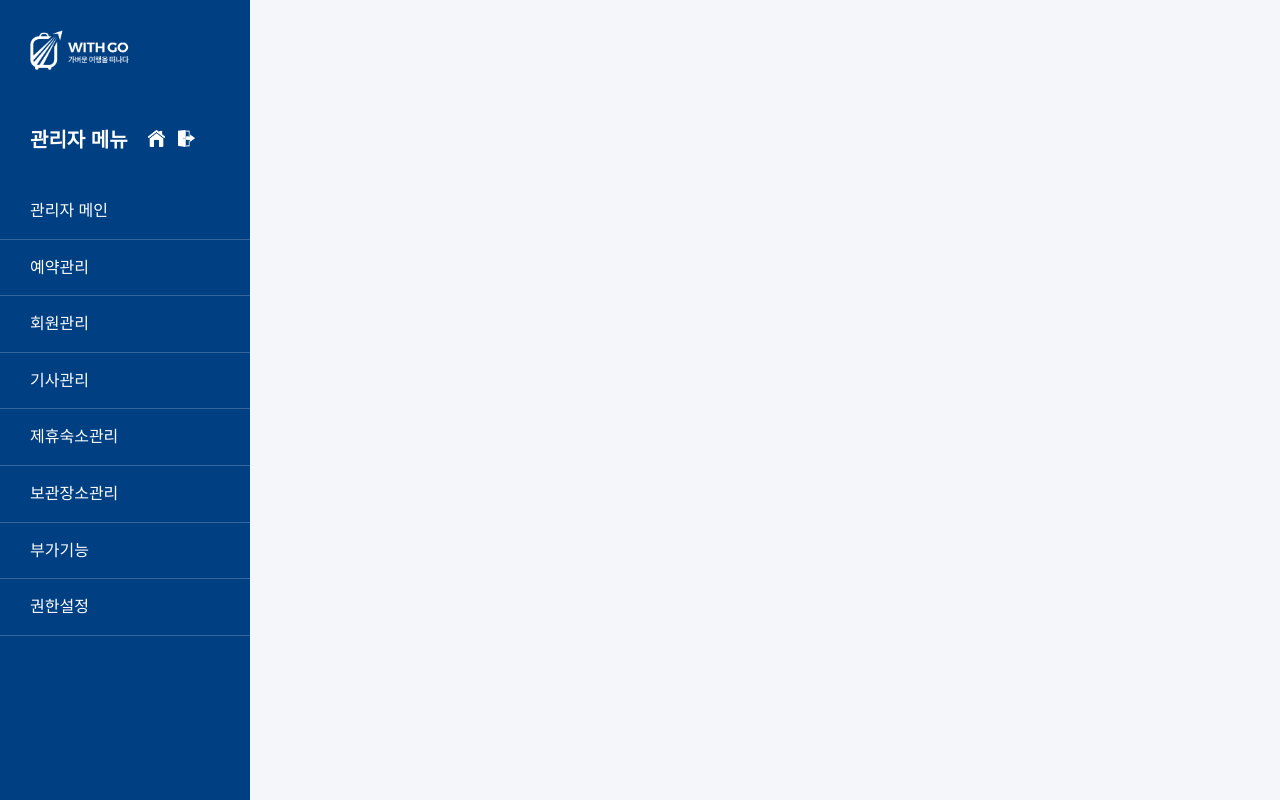
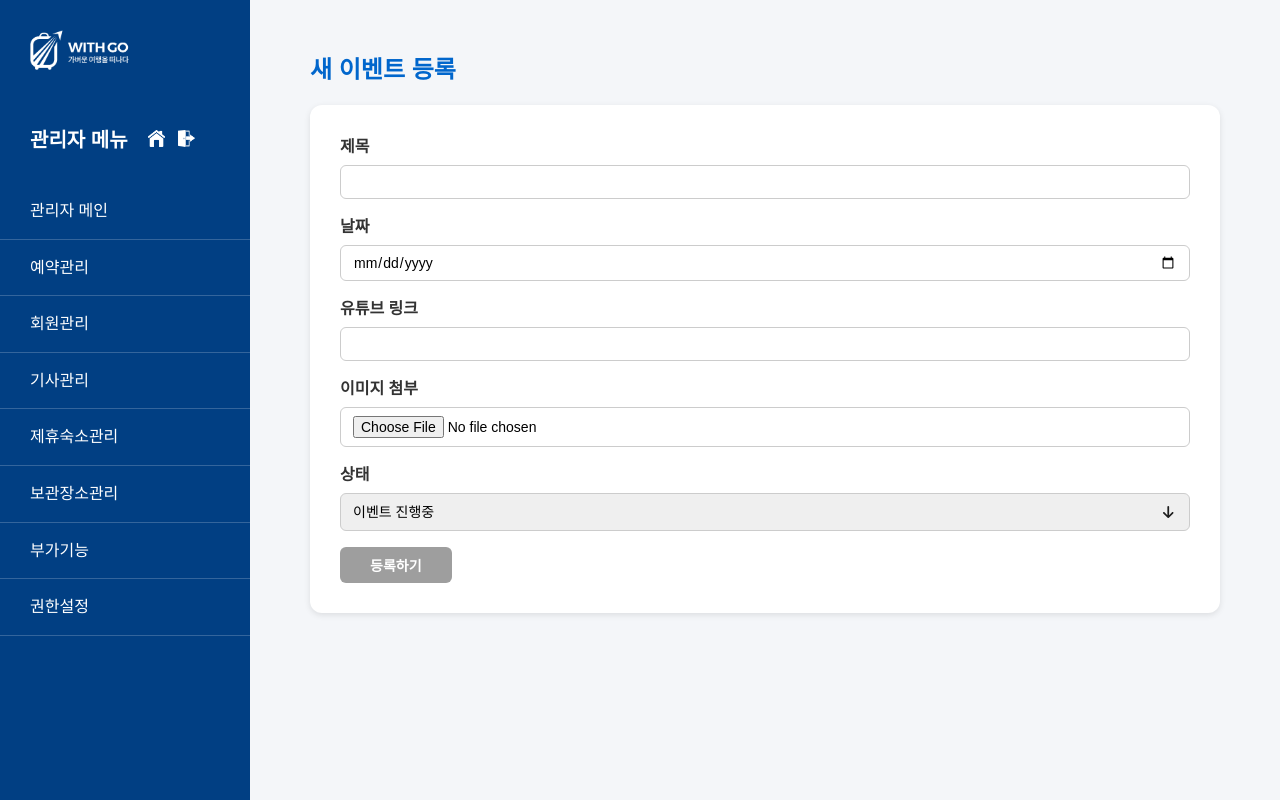
Before and after one commit to cjo3o/with_go_admin, a React (Vite) app: page /event-add in a window 1280 px wide. Built offline with nearby package versions, Linux system fonts and the light colour scheme.

Commit message:
이벤트추가페이지 작업중

```diff
--- a/package.json
+++ b/package.json
@@ -10,6 +10,8 @@
     "preview": "vite preview"
   },
   "dependencies": {
+    "@fortawesome/free-solid-svg-icons": "^6.7.2",
+    "@fortawesome/react-fontawesome": "^0.2.2",
     "@supabase/supabase-js": "^2.49.4",
     "react": "^19.0.0",
     "react-dom": "^19.0.0",
--- a/src/App.jsx
+++ b/src/App.jsx
@@ -13,6 +13,7 @@ import StorageCreate from "./pages/StorageCreate.jsx";
 
 
 import EventList from "./pages/Event_promotion.jsx";
+import EventAdd from "./pages/Event_add.jsx";
 
 
 function App() {
@@ -32,6 +33,8 @@ function App() {
                         <Route path="/storage/create" element={<StorageCreate />} />
 
                         <Route path="/event-promotion" element={<EventList />} />
+                        <Route path="/event-add" element={<EventAdd />} />
+
 
                     </Routes>
                 </BrowserRouter>
--- a/src/css/Evpro.css
+++ b/src/css/Evpro.css
@@ -103,16 +103,17 @@ th {
 }
 
 .btn-add {
-    width: 115px;
-    height: 30px;
-    background-color: rgb(0, 102, 204);
+    padding: 8px 11px;
+    background-color: rgb(158, 158, 158);
     color: white;
     border: none;
     border-radius: 5px;
     cursor: pointer;
     box-sizing: border-box;
-    margin-right: 40px;
+}
 
+.btn-add:hover {
+    background-color: rgb(0, 102, 204);
 }
 
 .btn-group {
@@ -126,7 +127,6 @@ th {
     margin-top: 10px;
     display: flex;
     justify-content: flex-end;
-    width: 100%;
     box-sizing: border-box;
 }
 
@@ -146,11 +146,108 @@ tfoot td {
 }
 
 .status-badge.active {
-    background-color: #e0f7fa;
-    color: #00796b;
+    background-color: rgba(65, 88, 166, 0.22);
+    color: rgb(65, 88, 166);
 }
 
 .status-badge.ended {
-    background-color: #fce4ec;
-    color: #c2185b;
+    background-color: rgba(255, 131, 67, 0.25);
+    color: rgb(255, 131, 67);
 }
+
+.form {
+    display: flex;
+    gap: 16px;
+    width: 100%;
+}
+
+.form-group {
+    display: flex;
+    flex-direction: column;
+}
+
+.form-group label {
+    font-weight: 600;
+    margin-bottom: 6px;
+    color: #333;
+}
+
+.select-wrapper {
+    position: relative;
+}
+
+.custom-select {
+    position: relative;
+    display: inline-block;
+    width: 100%;
+}
+
+.custom-select select {
+    appearance: none;
+    -webkit-appearance: none;
+    -moz-appearance: none;
+    width: 100%;
+    padding: 8px 40px 8px 12px;
+    font-size: 14px;
+    border: 1px solid #ccc;
+    border-radius: 6px;
+    box-sizing: border-box;
+    height: 38px;
+}
+
+.select-icon {
+    position: absolute;
+    right: 17px;
+    top: 50%;
+    transform: translateY(-50%);
+    pointer-events: none;
+    color: #1e1e1e;
+    font-size: 14px;
+}
+
+.form-group label {
+    font-weight: 600;
+    margin-bottom: 6px;
+    color: #333;
+    line-height: 1.5;
+}
+
+.form-group input,
+.form-group select {
+    padding: 8px 12px;
+    border: 1px solid #ccc;
+    border-radius: 6px;
+    font-size: 14px;
+    transition: border-color 0.2s ease-in-out;
+}
+
+.form-group input:focus,
+.form-group select:focus {
+    border-color: rgb(0, 102, 204);
+    outline: none;
+}
+
+.form-button-wrapper {
+    display: flex;
+    justify-content: flex-start;
+    width: 100%;
+    box-sizing: border-box;
+}
+
+.btn-add-register {
+    padding: 8px 30px;
+    background-color: rgb(158, 158, 158);
+    color: white;
+    font-weight: 600;
+    font-size: 14px;
+    border: none;
+    border-radius: 6px;
+    cursor: pointer;
+    transition: background-color 0.2s ease-in-out;
+    margin: 0;
+    align-self: auto;
+}
+
+.btn-add-register:hover {
+    background-color: rgb(0, 102, 204);
+}
--- /dev/null
+++ b/src/pages/Event_add.jsx
@@ -0,0 +1,125 @@
+import React, { useState } from 'react';
+import { useNavigate } from 'react-router-dom';
+import { FontAwesomeIcon } from '@fortawesome/react-fontawesome';
+import { faArrowDown } from '@fortawesome/free-solid-svg-icons';
+import supabase from '../lib/SupabaseClient_evpro.js';
+import '../css/Evpro.css';
+
+function EventAdd() {
+    const navigate = useNavigate();
+    const [formData, setFormData] = useState({
+        title: '',
+        date: '',
+        link_url: '',
+        img_url: '',
+        status: '이벤트 진행중'
+    });
+    const [file, setFile] = useState(null);
+    const [previewUrl, setPreviewUrl] = useState('');
+
+    const handleChange = (e) => {
+        const { name, value } = e.target;
+        setFormData({ ...formData, [name]: value });
+    };
+
+    const handleFileChange = (e) => {
+        const selectedFile = e.target.files[0];
+        setFile(selectedFile);
+        setPreviewUrl(URL.createObjectURL(selectedFile));
+    };
+
+    const handleSubmit = async (e) => {
+        e.preventDefault();
+
+        let imageUrl = '';
+
+        if (file) {
+            const fileName = `${Date.now()}_${file.name}`;
+            const { data, error: uploadError } = await supabase
+                .storage
+                .from('event-images')
+                .upload(fileName, file);
+
+            if (uploadError) {
+                alert('이미지 업로드 실패!');
+                console.error(uploadError);
+                return;
+            }
+
+            const { data: publicData } = supabase
+                .storage
+                .from('event-images')
+                .getPublicUrl(fileName);
+
+            imageUrl = publicData.publicUrl;
+        }
+
+        const { error } = await supabase.from('withgo_event').insert([{
+            ...formData,
+            img_url: imageUrl // 자동 생성된 이미지 URL 등록
+        }]);
+
+        if (error) {
+            alert('이벤트 등록에 실패했습니다');
+            console.error(error);
+        } else {
+            alert('이벤트 등록이 완료되었습니다');
+            navigate('/event-promotion');
+        }
+    };
+
+    return (
+        <div className="main">
+            <div className="header">새 이벤트 등록</div>
+            <div className="card">
+                <form onSubmit={handleSubmit} className="form">
+                    <div className="form-group">
+                        <label>제목</label>
+                        <input type="text" name="title" value={formData.title} onChange={handleChange} required />
+                    </div>
+
+                    <div className="form-group">
+                        <label>날짜</label>
+                        <input type="date" name="date" value={formData.date} onChange={handleChange} required />
+                    </div>
+
+                    <div className="form-group">
+                        <label>유튜브 링크</label>
+                        <input type="text" name="link_url" value={formData.link_url} onChange={handleChange} required />
+                    </div>
+
+                    <div className="form-group">
+                        <label>이미지 첨부</label>
+                        <input type="file" accept="image/*" onChange={handleFileChange} />
+                        {previewUrl && (
+                            <div style={{ marginTop: '10px' }}>
+                                <img src={previewUrl} alt="미리보기" style={{ maxWidth: '200px' }} />
+                            </div>
+                        )}
+                    </div>
+
+                    <div className="form-group">
+                        <label>상태</label>
+                        <div className="custom-select">
+                            <select
+                                name="status"
+                                value={formData.status}
+                                onChange={handleChange}
+                            >
+                            <option value="이벤트 진행중">이벤트 진행중</option>
+                            <option value="이벤트 종료">이벤트 종료</option>
+                        </select>
+                            <FontAwesomeIcon icon={faArrowDown} className="select-icon" />
+                        </div>
+                    </div>
+                    <div className="form-button-wrapper">
+                        <button type="submit" className="btn btn-add-register">등록하기</button>
+                    </div>
+                </form>
+
+            </div>
+        </div>
+    );
+}
+
+export default EventAdd;
```
Also changed, not shown: 1 other file (tests, documents, lock files or other folders).
